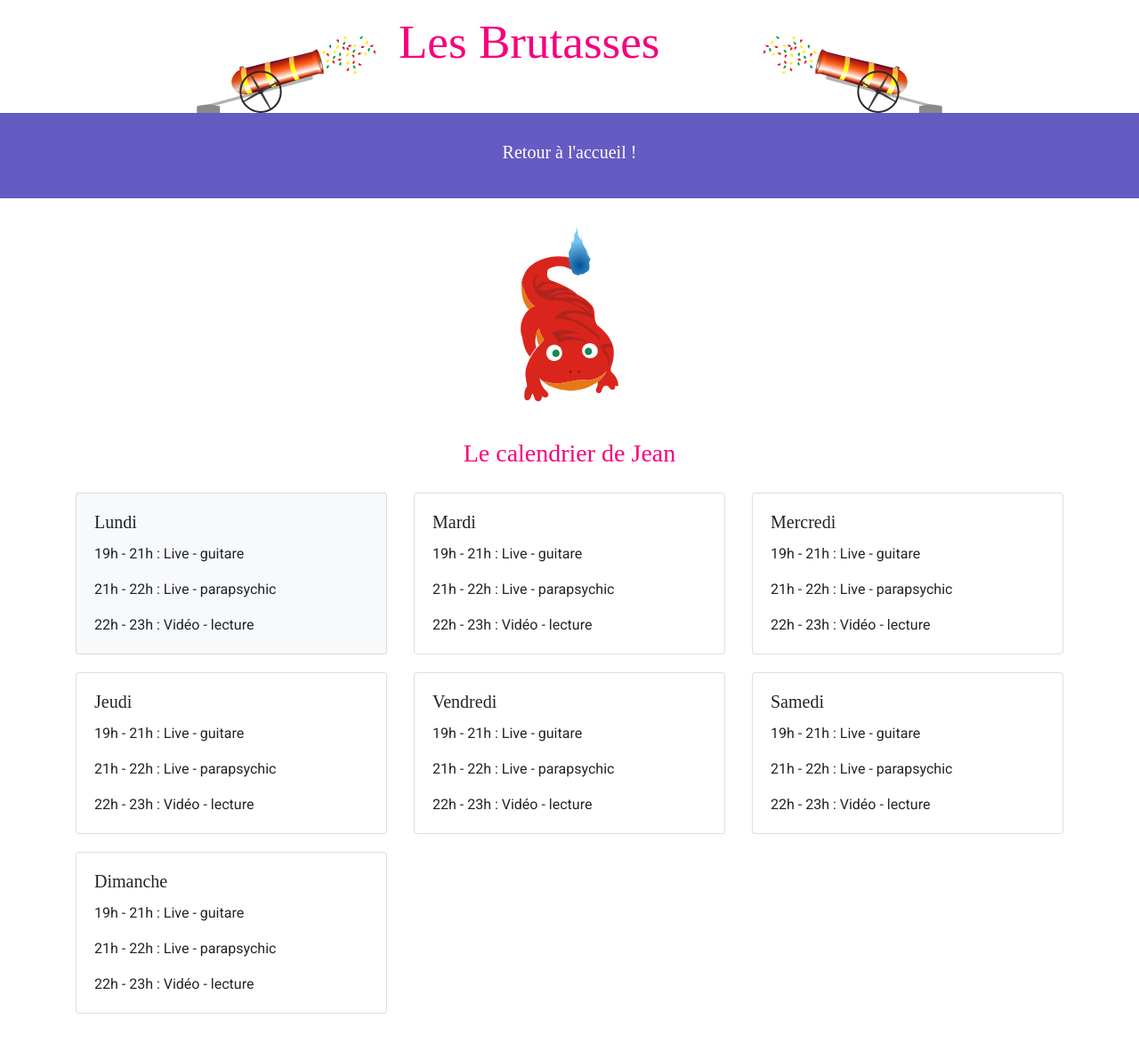
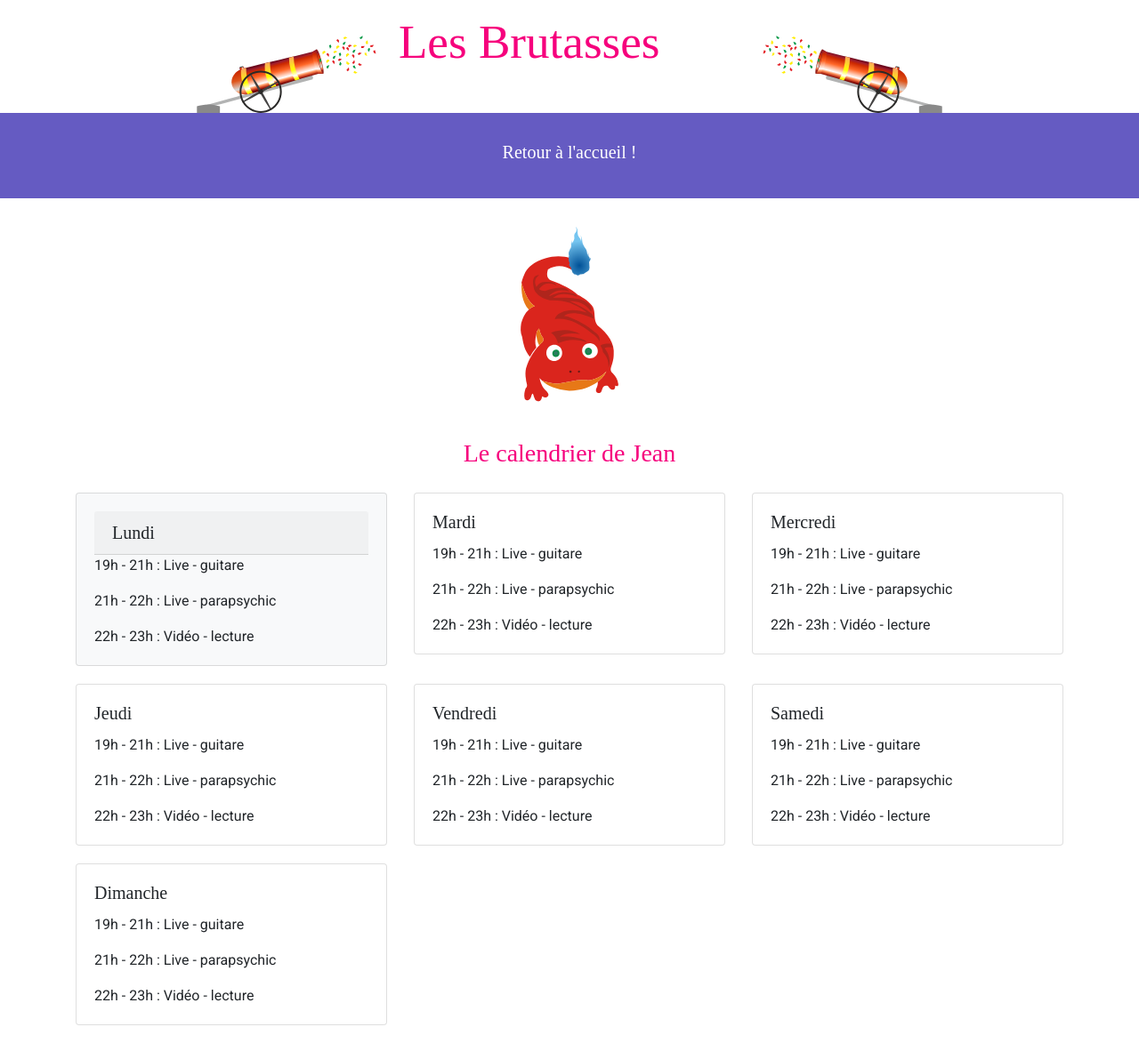
Before and after one commit to lesBrutasses/les_brutasses, a Jekyll site: the page built from jean.md, in a window 1280 px wide. Shown: the whole page at 89% size. Built offline with Jekyll 4.4.1, drawn with Linux system fonts in a browser that asks for light colours; some web fonts are replaced.

Commit message:
Modifs Jean

```diff
--- a/_layouts/jean.html
+++ b/_layouts/jean.html
@@ -48,7 +48,7 @@
 					<div class="col-sm-12 col-md-4">
 						<div class="card bg-light">
 							<div class="card-body">
-								<h5 class="card-title" style="white-space: nowrap;">Lundi</h5>
+								<h5 class="card-header" style="white-space: nowrap;">Lundi</h5>
 								<p class="card-text">19h - 21h : Live - guitare</p>
 								<p class="card-text">21h - 22h : Live - parapsychic</p>
 								<p class="card-text">22h - 23h : Vidéo - lecture</p>
```
